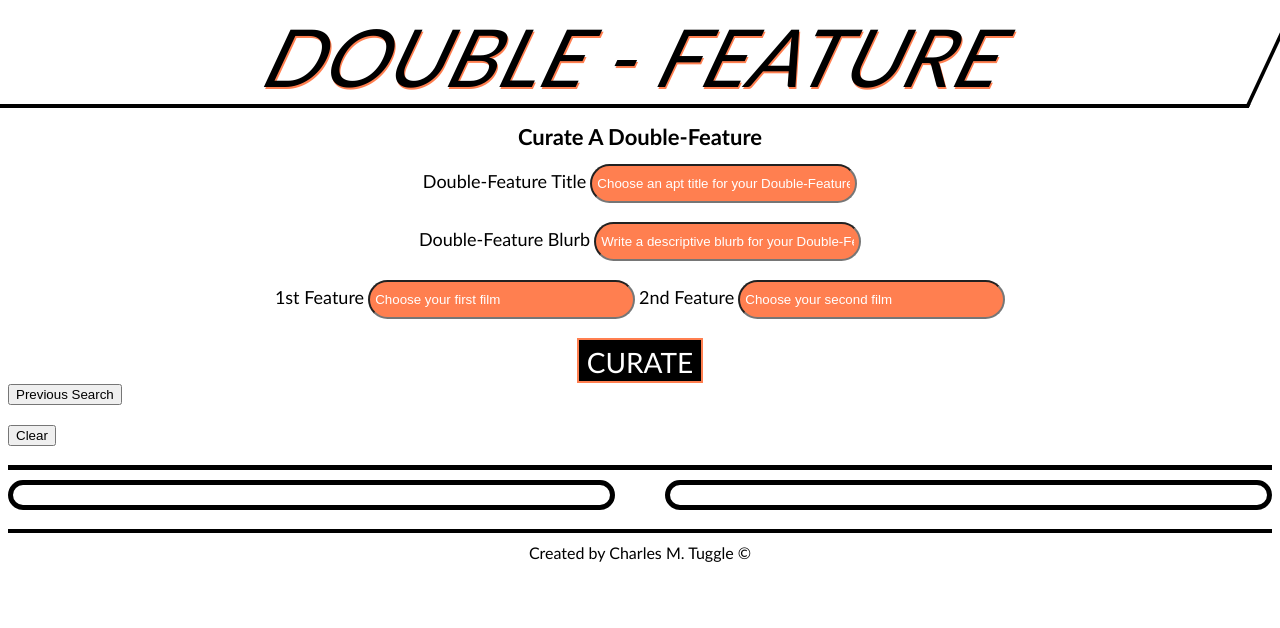
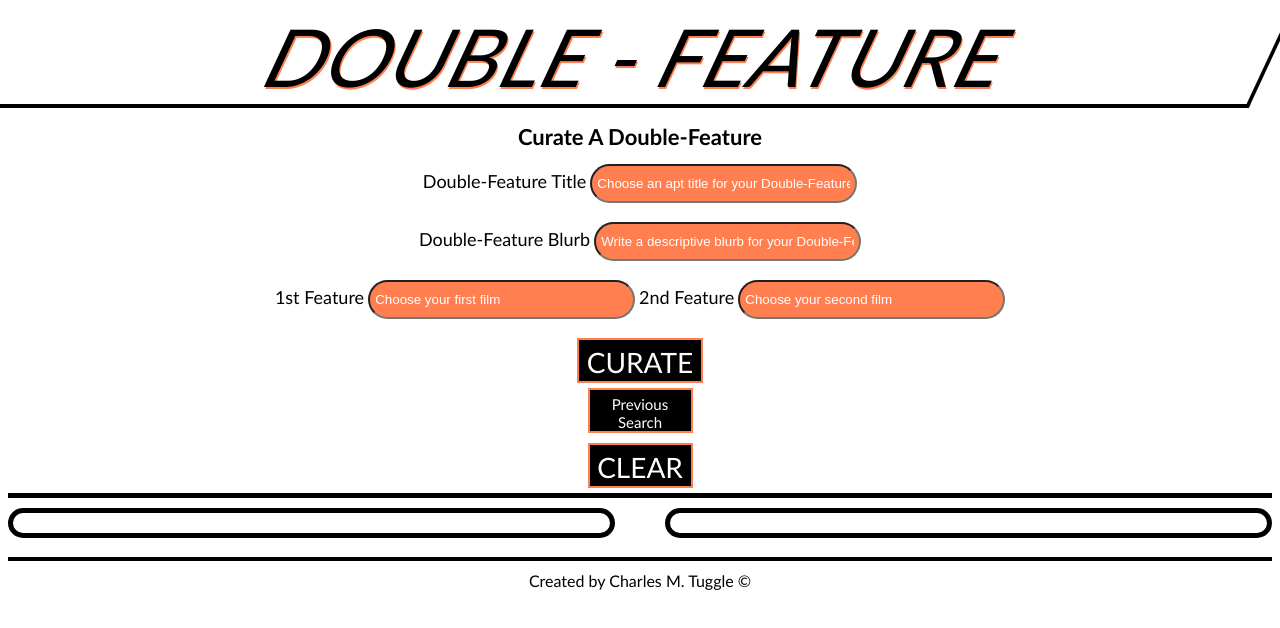
Before and after one commit to charles-codes/double_feature, a plain HTML site: page index_test.html in a window 1280 px wide. Drawn offline with nearby package versions, Linux system fonts and the light colour scheme.

Commit message:
changing layout of buttons

```diff
--- a/index_test.html
+++ b/index_test.html
@@ -48,13 +48,13 @@
 
     </div>
 
-    <!-- button for favorite / maybe don't need??? -->
-    <button id="favorite">Previous Search</button>
-    <br><br>
-
-    <!-- button for clearing/emptying the content display div -->
-    <button id="clearDiv">Clear</button>
-    <br><br>
+    <div id="button-div">
+      <!-- button for favorite / maybe don't need??? -->
+      <button id="favorite">Previous Search</button>
+      <br>
+      <!-- button for clearing/emptying the content display div -->
+      <button id="clear-div">CLEAR</button>
+    </div>
 
     <div id="df-whole">
       <!-- div for double-feature title and blurb display -->
--- a/style.css
+++ b/style.css
@@ -73,6 +73,35 @@ label {
   border: solid coral 2px;
   font-family: 'Gill Sans', 'Gill Sans MT', Calibri, 'Trebuchet MS', sans-serif;
   font-size: 28px;
+}
+
+#button-div {
+  display: block;
+  text-align: center;
+}
+
+#favorite {
+  width: 105px;
+  height: 45px;
+  padding: 5px;
+  background-color: black;
+  color: white;
+  border: solid coral 2px;
+  font-family: 'Gill Sans', 'Gill Sans MT', Calibri, 'Trebuchet MS', sans-serif;
+  font-size: 15px;
+  margin: 5px;
+}
+
+#clear-div {
+  width: 105px;
+  height: 45px;
+  padding: 5px;
+  background-color: black;
+  color: white;
+  border: solid coral 2px;
+  font-family: 'Gill Sans', 'Gill Sans MT', Calibri, 'Trebuchet MS', sans-serif;
+  font-size: 28px;
+  margin: 5px;
 }
 
 #title-blurb-display {
```
